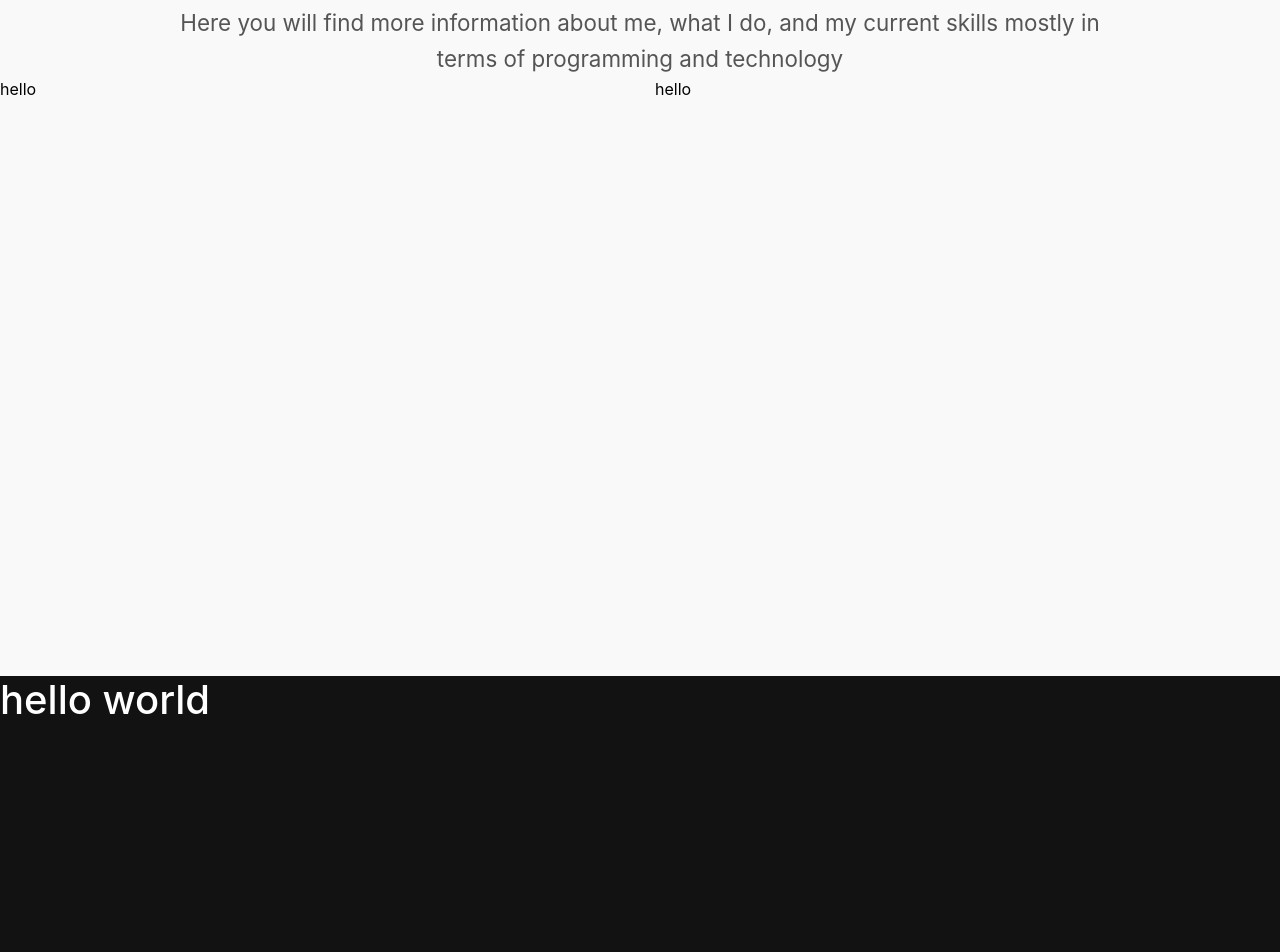
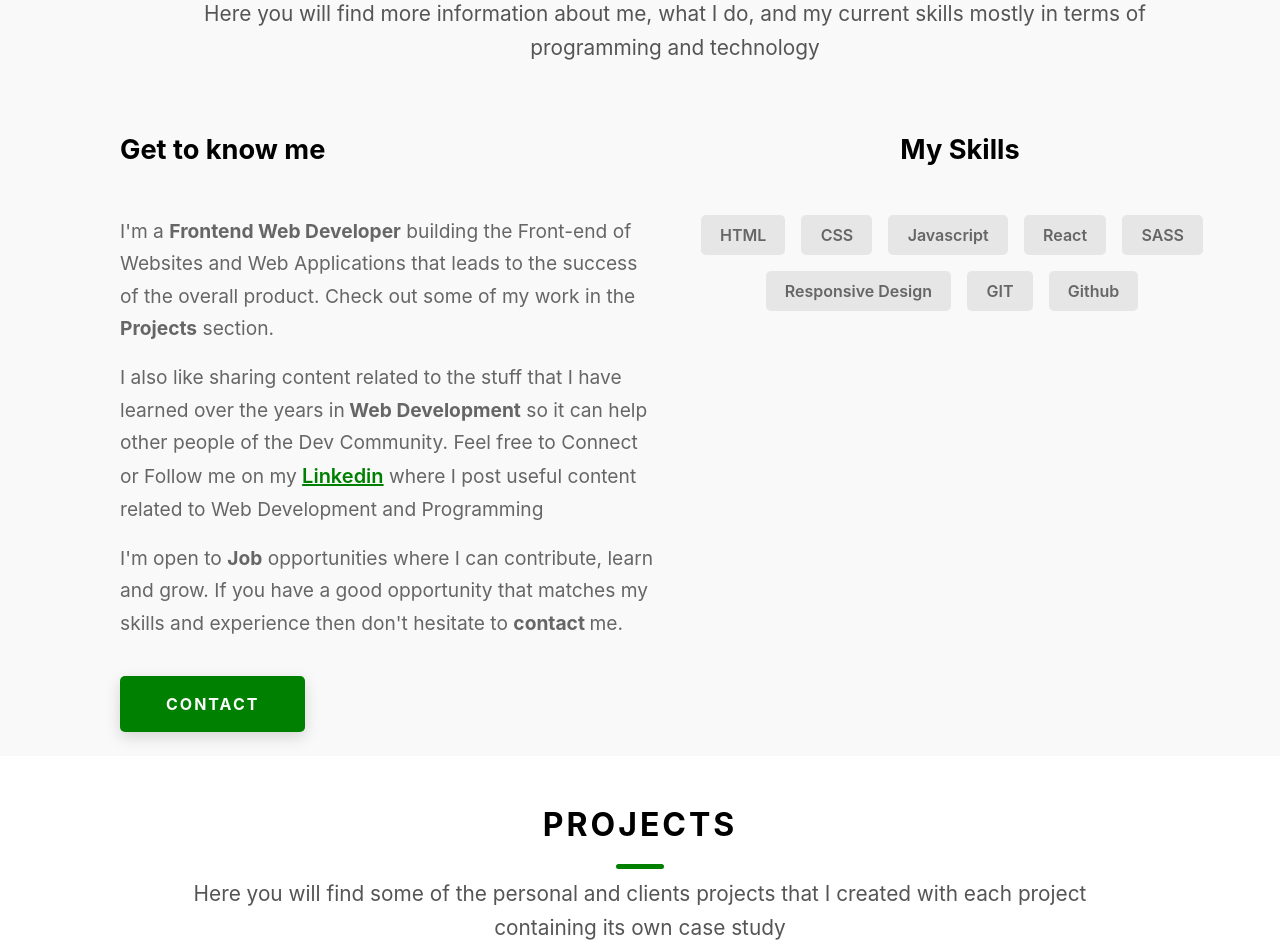
Before and after one commit to hamzazaka/Hamza-Portfolio, a React (Create React App) app in the folder portfolio-app/: page / in a window 1280 px wide. Shown: the part 1020-1972 px from the top of the page. Before the commit the page ends 1752 px from the top, so only its background shows below. Built offline with nearby package versions, Linux system fonts and the light colour scheme.

Commit message:
done with aboutme

```diff
--- a/portfolio-app/src/App.css
+++ b/portfolio-app/src/App.css
@@ -124,7 +124,7 @@
 
 .heading1{
     /* background-color: red; */
-    padding-top: 180px;
+    padding-top: 90px;
     padding-left: 40px;
     height: 100vh;
     /* background-image: linear-gradient(rgba(0,0,0,0.75),rgba(0,0,0,0.75)) */
@@ -132,7 +132,7 @@
 }
 
 .hh h1{
-    font-size: 4rem;
+    font-size: 3rem;
     font-weight: 500;
     /* text-transform: uppercase; */
     letter-spacing: 2px;
@@ -187,6 +187,9 @@
   position: relative;
   overflow: hidden;
 }
+.btn-contact{
+  color: #000;
+}
 
 .hello1 span{
   background: green;
@@ -200,12 +203,13 @@
   transition: 0.5s;
 }
 
-.hello1 a:hover span{
+.hello1 a:hover span {
   width: 100%;
 }
 .hello1 a:hover{
   border: none;
 }
+
 
 /* .hello1 a:hover{
   background: green;
@@ -274,11 +278,12 @@
 
 .scroll-mouse{
   height: 50px;
+  padding-top: 50px;
   width: 30px;
   border: 2px solid white;
   position: absolute;
   left: 50%;
-  bottom: 20px;
+  bottom: 30px;
   border-radius: 40px;
   cursor: pointer;
 }
@@ -323,14 +328,16 @@
 
 /* /////////////  ABOUT ME ///////////////////// */
 
-.aboutme{
+.about-page{
   background-color: #f9f9f9;
   color: #000;
-  height: 100vh;
+  height: 110vh;
+  padding-right: 50px;
+  padding-left: 120px;
 }
 
 .aboutme h1{
-  font-size: 2.4rem;
+  font-size: 2rem;
   font-weight: 650;
   text-align: center;
   letter-spacing: 3px;
@@ -352,9 +359,91 @@
     /* display: block; */
     text-align: center;
     color: #555;
-    font-size: 1.4rem;
+    font-size: 1.3rem;
     font-weight: 420;
     max-width: 60rem;
     margin: auto;
     line-height: 1.6;
 }
+
+.row{
+  padding-top: 70px;
+}
+
+.get-to-know-me h2{
+   font-weight: 700;
+    font-size: 1.7rem;
+    margin-bottom: 3rem;
+}
+
+.get-to-know-me p{
+  font-size: 1.2rem;
+    color: #666;
+    /* max-width: 60rem; */
+    line-height: 1.7;
+    margin-bottom: 1rem;
+}
+
+.btn-contact{
+  text-transform: uppercase;
+    letter-spacing: 2px;
+    display: inline-block;
+    margin-top: 20px;
+    padding: 15px 45px;
+    font-weight: 700;
+    border-radius: 5px;
+    box-shadow: 0 5px 15px 0 rgb(0 0 0 / 15%);
+    transition: transform .3s;
+    cursor: pointer;
+    background: green;
+    color: #fff;
+
+}
+.btn-contact:hover{
+  color: #000;
+}
+.my-skills {
+  text-align: center;
+}
+
+.my-skills h2{
+   font-weight: 700;
+    font-size: 1.7rem;
+    margin-bottom: 3rem;
+}
+
+.my-skills a{
+  padding: 0.5rem 1.2rem;
+  display: flex;
+  display: inline-block;
+  /* padding: 1rem 2rem; */
+    margin-bottom: 1rem;
+    margin-right: 1rem;
+    font-size: 1rem;
+    background: rgba(153,153,153,.2);
+    border-radius: 5px;
+    font-weight: 600;
+    color: #666;
+    text-align: center;
+}
+
+.p-linkedin{
+  color: green;
+  font-size: 20px;
+  font-weight: 600;
+  text-decoration: underline;
+}
+.p-linkedin:hover{
+  text-decoration: underline;
+  list-style: none;
+  color: green;
+}
+
+
+/* ////////////// PROJECT PAGE //////////////////// */
+
+.project-page{
+  background-color: #ffffff;
+  height: 100vh;
+  color: #000;
+}
--- a/portfolio-app/src/App.js
+++ b/portfolio-app/src/App.js
@@ -3,6 +3,7 @@ import './App.css';
 import Navbar from './components/Navbar';
 import Header from './components/Header';
 import Aboutme from './components/Aboutme';
+import Projects from './components/Projects';
 
 function App() {
   return (
@@ -10,6 +11,7 @@ function App() {
       <Navbar/>
       <Header/>
       <Aboutme/>
+      <Projects/>
      <h1>hello world</h1>
     </div>
   );
--- a/portfolio-app/src/components/Aboutme.js
+++ b/portfolio-app/src/components/Aboutme.js
@@ -2,12 +2,32 @@ import React from 'react'
 
 export default function Aboutme() {
     return (
+        <div className='about-page'>
         <div className='aboutme'>
             <h1>About me</h1>
             <p>Here you will find more information about me, what I do, and my current skills mostly in terms of programming and technology</p>
-            <div className="row">
-                <div className="col-md-6">hello</div>
-                <div className="col-md-6">hello</div>
+            </div>
+            <div className="row ">
+                <div className="col-md-6 get-to-know-me" >
+                    <h2>Get to know me</h2>
+                    <p>I'm a <strong>Frontend Web Developer</strong> building the Front-end of Websites and Web Applications that leads to the success of the overall product. Check out some of my work in the <strong>Projects</strong> section.</p>
+                    <p>I also like sharing content related to the stuff that I have learned over the years in
+                     <strong> Web Development</strong> so it can help other people of the Dev Community. Feel free to Connect or Follow me on my <a className='p-linkedin' href="">Linkedin</a> where I post useful content related to Web Development and Programming</p>
+                    <p>I'm open to <strong>Job</strong> opportunities where I can contribute, learn and grow. If you have a good opportunity that matches my skills and experience then don't hesitate to <strong>contact </strong> me.</p>
+                    <a className='btn btn-contact' href=""><span></span> Contact</a>
+
+                </div>
+                <div className="col-md-6 my-skills">
+                    <h2>My Skills</h2>
+                    <a href="">HTML</a>
+                    <a href="">CSS</a>
+                    <a href="">Javascript</a>
+                    <a href="">React</a>
+                    <a href="">SASS</a>
+                    <a href="">Responsive Design</a>
+                    <a href="">GIT</a>
+                    <a href="">Github</a>
+                </div>
             </div>
         </div>
     )
--- /dev/null
+++ b/portfolio-app/src/components/Projects.js
@@ -0,0 +1,13 @@
+import React from 'react'
+
+export default function Projects() {
+    return (
+        <div className='project-page'>
+            <div className='aboutme'>
+            <h1>Projects</h1>
+            <p>Here you will find some of the personal and clients projects that I created with each project containing its own case study</p>
+            </div>
+
+        </div>
+    )
+}
```
